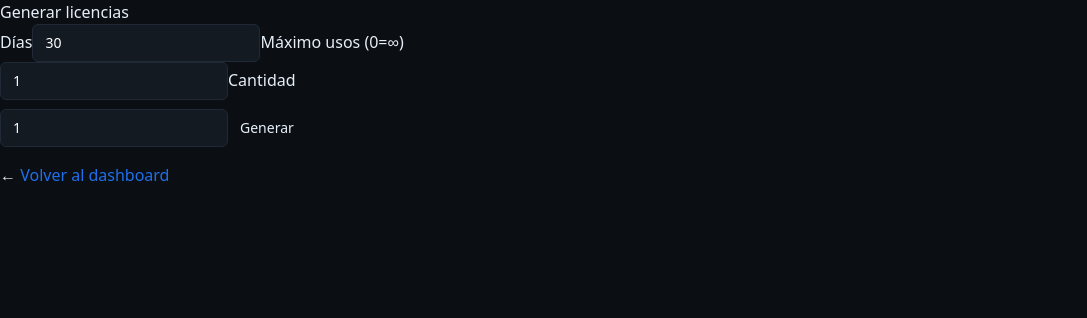
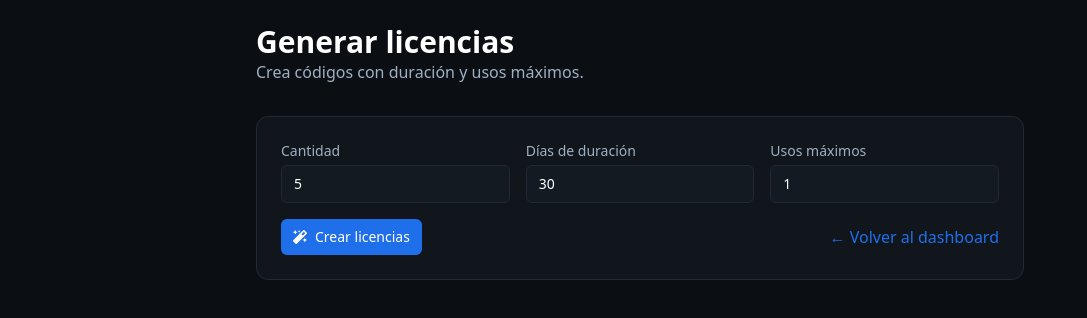
Before and after one commit to ZzzSleep12/license-panel, a Next.js app: page /admin/generate in a window 1280 px wide. Shown: the top 318 px of the page, without its empty margins (0-1087 px from the left). Built offline with nearby package versions, Linux system fonts and the light colour scheme.

Commit message:
ui: landing + dashboard + generate

```diff
--- a/app/admin/generate/page.tsx
+++ b/app/admin/generate/page.tsx
@@ -1,64 +1,130 @@
 "use client";
+
 import { useState } from "react";
+import { FaMagic, FaCopy } from "react-icons/fa";
 
 export default function GeneratePage() {
+  const [amount, setAmount] = useState(5);
   const [days, setDays] = useState(30);
   const [maxUses, setMaxUses] = useState(1);
-  const [count, setCount] = useState(1);
-  const [codes, setCodes] = useState<string[]>([]);
-  const [error, setError] = useState<string | null>(null);
-  const [loading, setLoading] = useState(false);
+  const [creating, setCreating] = useState(false);
+  const [codes, setCodes] = useState<{ id: string; code: string }[]>([]);
 
   async function submit(e: React.FormEvent) {
     e.preventDefault();
-    setError(null);
+    setCreating(true);
     setCodes([]);
-    setLoading(true);
     try {
-      const r = await fetch("/api/admin/generate", {
+      const res = await fetch("/api/admin/generate", {
         method: "POST",
         headers: { "Content-Type": "application/json" },
-        body: JSON.stringify({ days, max_uses: maxUses, count })
+        body: JSON.stringify({ amount, days, maxUses }),
       });
-      const js = await r.json();
-      if (!js.ok) {
-        setError(js.error || "Error");
+      const json = await res.json();
+      if (json?.ok) {
+        setCodes(json.created ?? []);
       } else {
-        setCodes(js.codes || []);
+        alert(json?.error ?? "No se pudieron crear");
       }
-    } catch (err: any) {
-      setError(String(err.message || err));
+    } catch (err) {
+      console.error(err);
+      alert("Error de red");
     } finally {
-      setLoading(false);
+      setCreating(false);
     }
   }
 
+  function copyAll() {
+    const txt = codes.map((c) => c.code).join("\n");
+    navigator.clipboard.writeText(txt);
+  }
+
   return (
+    <main className="min-h-screen bg-bg text-white p-6">
+      <div className="max-w-3xl mx-auto">
+        <header className="mb-8">
+          <h1 className="text-3xl font-bold">Generar licencias</h1>
+          <p className="text-muted">Crea códigos con duración y usos máximos.</p>
+        </header>
+
+        <form onSubmit={submit} className="bg-panel border border-border rounded-xl p-6 space-y-4">
+          <div className="grid sm:grid-cols-3 gap-4">
             <div>
-      <h2>Generar licencias</h2>
-      <form onSubmit={submit} style={{ maxWidth: 420 }}>
-        <label>Días</label>
-        <input type="number" value={days} onChange={(e) => setDays(parseInt(e.target.value || "0"))} />
-        <label>Máximo usos (0=∞)</label>
-        <input type="number" value={maxUses} onChange={(e) => setMaxUses(parseInt(e.target.value || "0"))} />
-        <label>Cantidad</label>
-        <input type="number" value={count} onChange={(e) => setCount(parseInt(e.target.value || "0"))} />
-        <button style={{ marginTop: 10 }} disabled={loading}>
-          {loading ? "Generando..." : "Generar"}
+              <label className="block text-sm text-muted mb-1">Cantidad</label>
+              <input
+                type="number"
+                min={1}
+                max={200}
+                value={amount}
+                onChange={(e) => setAmount(parseInt(e.target.value || "1", 10))}
+                className="w-full"
+              />
+            </div>
+            <div>
+              <label className="block text-sm text-muted mb-1">Días de duración</label>
+              <input
+                type="number"
+                min={1}
+                max={3650}
+                value={days}
+                onChange={(e) => setDays(parseInt(e.target.value || "1", 10))}
+                className="w-full"
+              />
+            </div>
+            <div>
+              <label className="block text-sm text-muted mb-1">Usos máximos</label>
+              <input
+                type="number"
+                min={1}
+                max={1000}
+                value={maxUses}
+                onChange={(e) => setMaxUses(parseInt(e.target.value || "1", 10))}
+                className="w-full"
+              />
+            </div>
+          </div>
+
+          <div className="flex items-center gap-3">
+            <button
+              disabled={creating}
+              className="bg-accent hover:bg-accent2 transition px-4 py-2 rounded-md font-semibold inline-flex items-center gap-2 disabled:opacity-60"
+            >
+              <FaMagic /> {creating ? "Creando..." : "Crear licencias"}
             </button>
+            {codes.length > 0 && (
+              <button
+                type="button"
+                onClick={copyAll}
+                className="bg-card hover:bg-border px-4 py-2 rounded-md inline-flex items-center gap-2"
+              >
+                <FaCopy /> Copiar todas
+              </button>
+            )}
+            <a href="/admin" className="ml-auto text-accent hover:underline">
+              ← Volver al dashboard
+            </a>
+          </div>
         </form>
 
-      {error && <p style={{ color: "#ff7a7a" }}>{error}</p>}
         {codes.length > 0 && (
-        <div style={{ marginTop: 16 }}>
-          <h3>Códigos generados (copiar completo):</h3>
-          <pre style={{ background: "#0f1216", padding: 12, borderRadius: 8 }}>{codes.join("\n")}</pre>
+          <section className="mt-8 bg-panel border border-border rounded-xl p-6">
+            <h2 className="text-xl font-semibold mb-4">Códigos creados</h2>
+            <div className="space-y-2">
+              {codes.map((c) => (
+                <div key={c.id} className="flex items-center justify-between bg-card px-3 py-2 rounded-md">
+                  <code className="font-mono">{c.code}</code>
+                  <button
+                    onClick={() => navigator.clipboard.writeText(c.code)}
+                    className="text-sm bg-border hover:bg-accent px-3 py-1 rounded-md"
+                  >
+                    Copiar
+                  </button>
                 </div>
+              ))}
+            </div>
+          </section>
         )}
-
-      <p style={{ marginTop: 16 }}>
-        ← <a href="/admin">Volver al dashboard</a>
-      </p>
       </div>
+    </main>
   );
 }
--- a/app/api/admin/generate/route.ts
+++ b/app/api/admin/generate/route.ts
@@ -1,38 +1,44 @@
-import { NextResponse } from "next/server";
-import { z } from "zod";
-import { supabaseAdmin } from "@/lib/supabaseAdmin";
-import crypto from "crypto";
+import { NextRequest, NextResponse } from "next/server";
+import { createClient } from "@supabase/supabase-js";
+import crypto from "node:crypto";
+import { assertAdmin } from "@/lib/auth";
 
-function makeCode(n = 32) {
-  return crypto.randomBytes(n).toString("base64url");
+const supabase = createClient(
+  process.env.NEXT_PUBLIC_SUPABASE_URL!,
+  process.env.SUPABASE_SERVICE_ROLE_KEY!
+);
+
+function newCode(len = 40) {
+  return crypto.randomBytes(Math.ceil(len / 2)).toString("hex").slice(0, len);
 }
 
-export async function POST(req: Request) {
-  // Esta ruta está protegida por middleware: requiere sesión (sb-access-token)
-  const Schema = z.object({
-    days: z.number().int().positive(),
-    max_uses: z.number().int().min(0),
-    count: z.number().int().positive().max(200)
-  });
+export async function POST(req: NextRequest) {
+  try {
+    await assertAdmin(req);
 
-  const body = await req.json().catch(() => ({}));
-  const parsed = Schema.safeParse(body);
-  if (!parsed.success) return NextResponse.json({ ok: false, error: "invalid params" }, { status: 400 });
+    const { amount, days, maxUses } = await req.json();
 
-  const { days, max_uses, count } = parsed.data;
-  const now = Math.floor(Date.now() / 1000);
-  const rows = [];
-  const codes: string[] = [];
+    const n = Math.max(1, Math.min(Number(amount ?? 1), 200));
+    const d = Math.max(1, Math.min(Number(days ?? 30), 3650));
+    const mu = Math.max(1, Math.min(Number(maxUses ?? 1), 1000));
 
-  for (let i = 0; i < count; i++) {
-    const code = makeCode(32);
-    const expires = now + days * 24 * 3600;
-    rows.push({ code, days, issued_at: now, expires_at: expires, revoked: false, max_uses, uses: 0 });
-    codes.push(code);
+    const now = new Date();
+    const expires = new Date(now.getTime() + d * 24 * 60 * 60 * 1000);
+
+    const rows = Array.from({ length: n }).map(() => ({
+      code: newCode(40),
+      issued_at: now.toISOString(),
+      expires_at: expires.toISOString(),
+      max_uses: mu,
+      uses: 0,
+    }));
+
+    const { data, error } = await supabase.from("licenses").insert(rows).select("id, code");
+    if (error) throw error;
+
+    return NextResponse.json({ ok: true, created: data });
+  } catch (e: any) {
+    const status = e?.status ?? 500;
+    return NextResponse.json({ ok: false, error: e.message ?? "error" }, { status });
   }
-
-  const { error } = await supabaseAdmin.from("licenses").insert(rows);
-  if (error) return NextResponse.json({ ok: false, error: error.message }, { status: 400 });
-
-  return NextResponse.json({ ok: true, codes });
 }
--- a/app/api/admin/list/route.ts
+++ b/app/api/admin/list/route.ts
@@ -1,10 +1,10 @@
-// app/api/admin/list/route.ts
 import { NextRequest, NextResponse } from "next/server";
 import { createClient } from "@supabase/supabase-js";
+import { assertAdmin } from "@/lib/auth";
 
 const supabase = createClient(
   process.env.NEXT_PUBLIC_SUPABASE_URL!,
-  process.env.SUPABASE_SERVICE_ROLE_KEY!, // IMPORTANTE: usar la service key en Vercel
+  process.env.SUPABASE_SERVICE_ROLE_KEY!
 );
 
 type LicenseRow = {
@@ -16,18 +16,16 @@ type LicenseRow = {
   uses: number | null;
 };
 
-export async function GET(_req: NextRequest) {
-  // TODO: aquí podrías validar que el usuario sea admin
-  // por ejemplo, leyendo un header o cookie si lo deseas.
+export async function GET(req: NextRequest) {
+  try {
+    await assertAdmin(req);
 
     const { data, error } = await supabase
       .from<LicenseRow>("licenses")
       .select("*")
       .order("issued_at", { ascending: false });
 
-  if (error) {
-    return NextResponse.json({ ok: false, error: error.message }, { status: 500 });
-  }
+    if (error) throw error;
 
     const now = Date.now();
 
@@ -62,4 +60,8 @@ export async function GET(_req: NextRequest) {
     };
 
     return NextResponse.json({ ok: true, metrics, items });
+  } catch (e: any) {
+    const status = e?.status ?? 500;
+    return NextResponse.json({ ok: false, error: e.message ?? "error" }, { status });
   }
+}
--- a/app/api/admin/revoke/route.ts
+++ b/app/api/admin/revoke/route.ts
@@ -1,14 +1,16 @@
-// app/api/admin/revoke/route.ts
 import { NextRequest, NextResponse } from "next/server";
 import { createClient } from "@supabase/supabase-js";
+import { assertAdmin } from "@/lib/auth";
 
 const supabase = createClient(
   process.env.NEXT_PUBLIC_SUPABASE_URL!,
-  process.env.SUPABASE_SERVICE_ROLE_KEY!,
+  process.env.SUPABASE_SERVICE_ROLE_KEY!
 );
 
 export async function POST(req: NextRequest) {
-  // body: { id: string }  ó  { code: string }
+  try {
+    await assertAdmin(req);
+
     const body = await req.json().catch(() => ({}));
     const { id, code } = body as { id?: string; code?: string };
 
@@ -16,14 +18,13 @@ export async function POST(req: NextRequest) {
       return NextResponse.json({ ok: false, error: "id o code requerido" }, { status: 400 });
     }
 
-  // estrategia: setear uses=max_uses para dejarla “agotada”
     const { data, error } = await supabase
       .from("licenses")
       .select("id, max_uses, uses")
       .match(id ? { id } : { code })
       .maybeSingle();
 
-  if (error) return NextResponse.json({ ok: false, error: error.message }, { status: 500 });
+    if (error) throw error;
     if (!data) return NextResponse.json({ ok: false, error: "No encontrada" }, { status: 404 });
 
     const newUses = Math.max(Number(data.max_uses ?? 1), Number(data.uses ?? 0));
@@ -33,7 +34,11 @@ export async function POST(req: NextRequest) {
       .update({ uses: newUses })
       .match({ id: data.id });
 
-  if (updErr) return NextResponse.json({ ok: false, error: updErr.message }, { status: 500 });
+    if (updErr) throw updErr;
 
     return NextResponse.json({ ok: true });
+  } catch (e: any) {
+    const status = e?.status ?? 500;
+    return NextResponse.json({ ok: false, error: e.message ?? "error" }, { status });
   }
+}
--- a/lib/auth.ts
+++ b/lib/auth.ts
@@ -1,20 +1,56 @@
+// lib/auth.ts
 import { cookies } from "next/headers";
-import { createServerClient } from "@supabase/ssr";
+import { NextRequest } from "next/server";
+import { createClient } from "@supabase/supabase-js";
 
-// Crea un cliente de Supabase que usa cookies para mantener sesión de admins
-export function getSupabaseServerClient() {
-  const cookieStore = cookies();
-  return createServerClient(
-    process.env.SUPABASE_URL!,
-    process.env.NEXT_PUBLIC_SUPABASE_ANON || "anon",
-    {
-      cookies: {
-        get(name: string) {
-          return cookieStore.get(name)?.value;
-        },
-        set() {},
-        remove() {}
-      }
-    }
+/**
+ * Devuelve el email del usuario autenticado si el access token es válido.
+ * Usa el endpoint de Auth con la Service Role Key para validar el token.
+ */
+export async function getUserEmailFromCookie(): Promise<string | null> {
+  const c = await cookies();
+  // Supabase helpers suelen guardar estos nombres (depende de la lib usada).
+  const token =
+    c.get("sb-access-token")?.value ||
+    c.get("sb:token")?.value ||
+    c.get("access-token")?.value ||
+    null;
+
+  if (!token) return null;
+
+  const supabase = createClient(
+    process.env.NEXT_PUBLIC_SUPABASE_URL!,
+    process.env.SUPABASE_SERVICE_ROLE_KEY!
   );
+
+  // Usa la API de Auth para resolver el usuario desde el token
+  const { data, error } = await supabase.auth.getUser(token);
+  if (error || !data?.user?.email) return null;
+  return data.user.email.toLowerCase();
 }
+
+/**
+ * Lanza error si el usuario no está autenticado como admin.
+ * Admins permitidos: lista separada por comas en ALLOWED_ADMINS
+ */
+export async function assertAdmin(_req?: NextRequest) {
+  const email = await getUserEmailFromCookie();
+  if (!email) {
+    const err: any = new Error("UNAUTHENTICATED");
+    err.status = 401;
+    throw err;
+  }
+
+  const allowed = (process.env.ALLOWED_ADMINS ?? "")
+    .split(",")
+    .map((s) => s.trim().toLowerCase())
+    .filter(Boolean);
+
+  if (!allowed.includes(email)) {
+    const err: any = new Error("FORBIDDEN");
+    err.status = 403;
+    throw err;
+  }
+
+  return email;
+}
--- a/middleware.ts
+++ b/middleware.ts
@@ -1,18 +1,37 @@
-import { NextResponse, NextRequest } from "next/server";
+// middleware.ts
+import { NextRequest, NextResponse } from "next/server";
 
-// protege todo /admin: exige cookie de sesión (sb-access-token) creada por Supabase Auth
-export function middleware(req: NextRequest) {
-  if (req.nextUrl.pathname.startsWith("/admin")) {
-    const hasSession =
-      req.cookies.has("sb-access-token") || req.cookies.has("sb-refresh-token");
-    if (!hasSession) {
-      const login = new URL("/login", req.url);
-      return NextResponse.redirect(login);
+export async function middleware(req: NextRequest) {
+  const { pathname } = req.nextUrl;
+
+  // Permitir login y el endpoint público /api/validate
+  if (
+    pathname.startsWith("/login") ||
+    pathname.startsWith("/api/validate") ||
+    pathname === "/"
+  ) {
+    return NextResponse.next();
+  }
+
+  // Proteger /admin/* y /api/admin/*
+  if (pathname.startsWith("/admin") || pathname.startsWith("/api/admin")) {
+    const token =
+      req.cookies.get("sb-access-token")?.value ||
+      req.cookies.get("sb:token")?.value ||
+      req.cookies.get("access-token")?.value ||
+      null;
+
+    if (!token) {
+      const url = req.nextUrl.clone();
+      url.pathname = "/login";
+      url.searchParams.set("next", pathname);
+      return NextResponse.redirect(url);
     }
   }
+
   return NextResponse.next();
 }
 
 export const config = {
-  matcher: ["/admin/:path*"]
+  matcher: ["/admin/:path*", "/api/admin/:path*"],
 };
```
Lines whose indentation alone changed are shown as unchanged.
